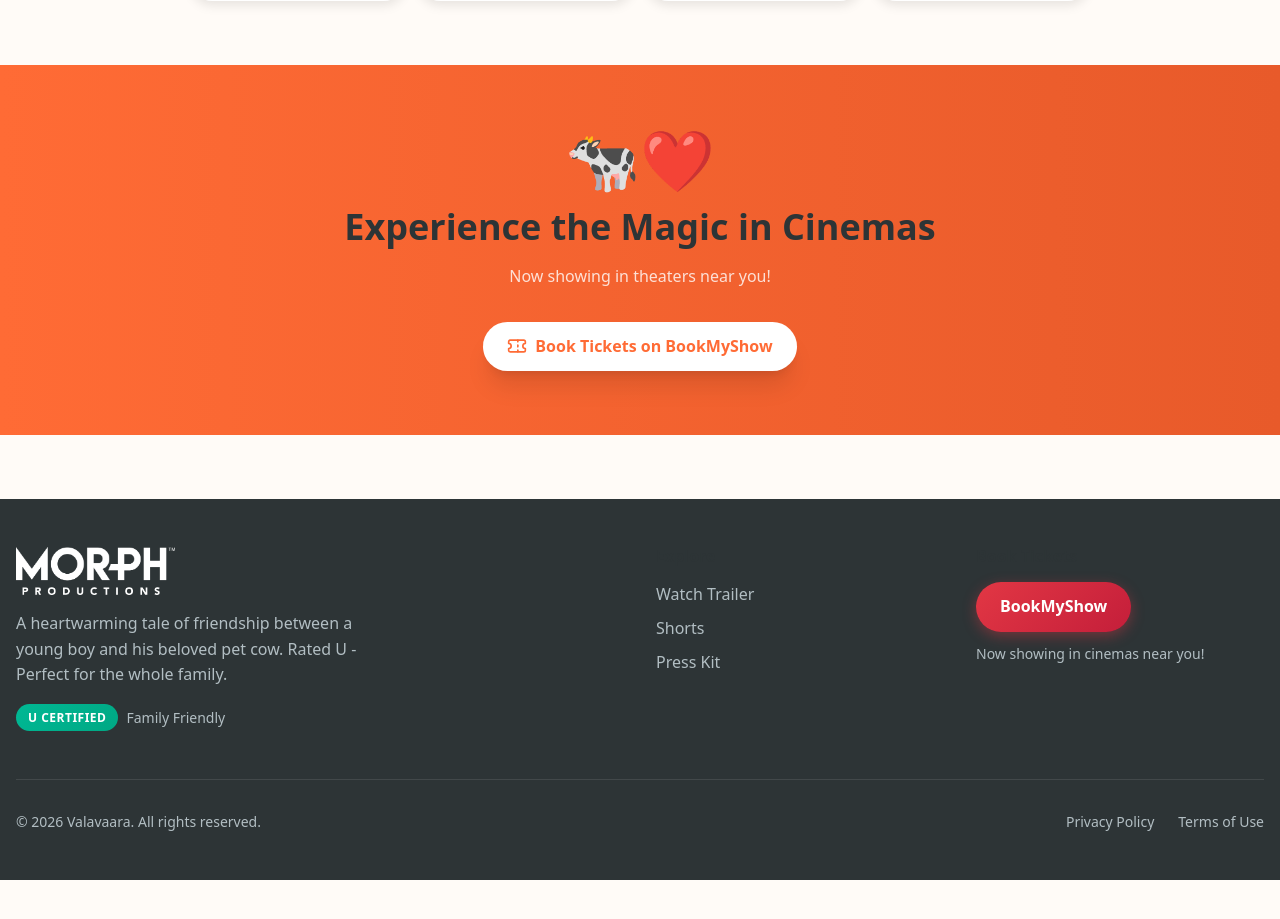
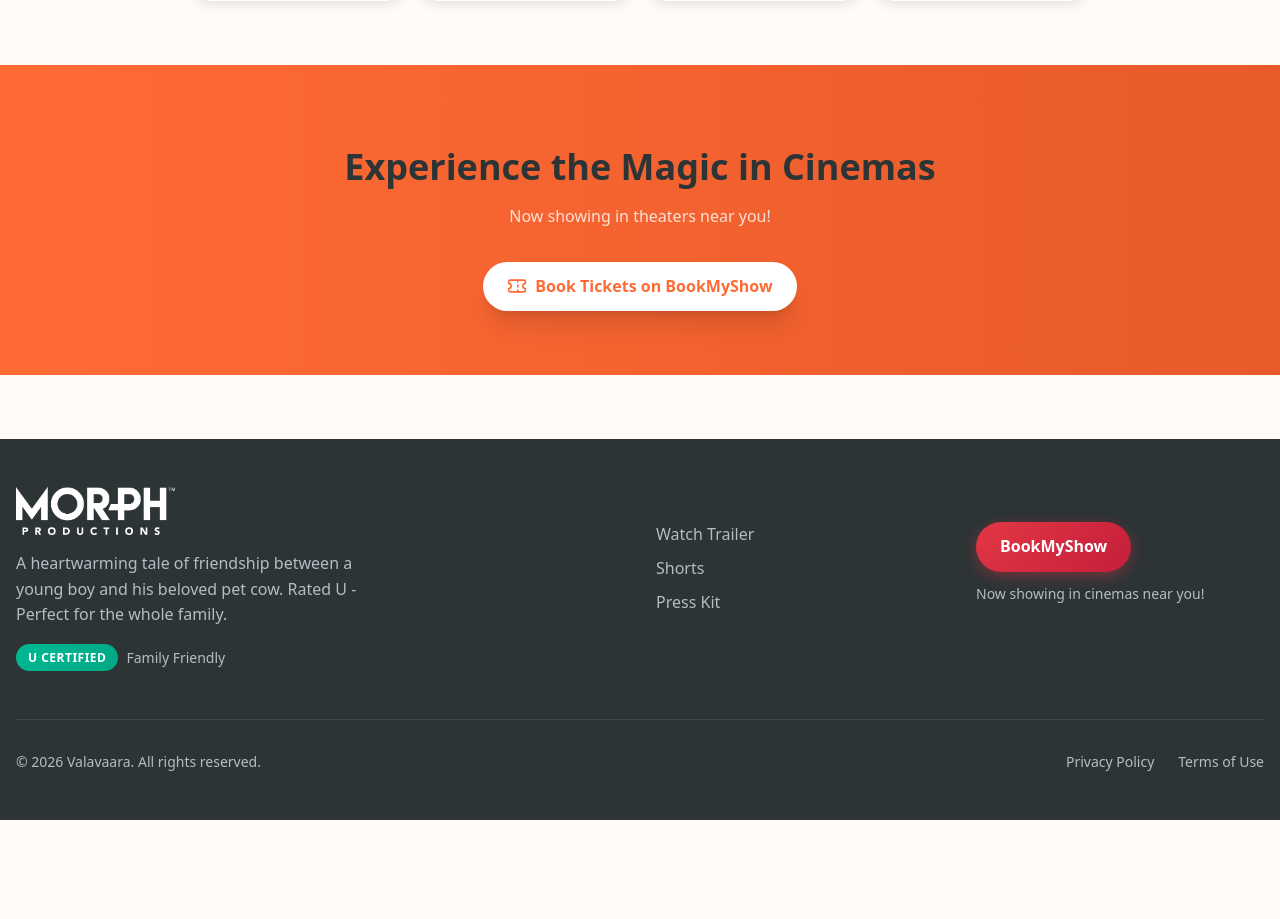
Before and after one commit to AnishSinghMorph/valavaara, a Next.js app: page / in a window 1280 px wide. Shown: the part 6000-6919 px from the top of the page. Built offline with nearby package versions, Linux system fonts and the light colour scheme; no server answers.

Commit message:
new upload

```diff
--- a/src/app/page.tsx
+++ b/src/app/page.tsx
@@ -475,7 +475,7 @@
             whileInView={{ opacity: 1, scale: 1 }}
             viewport={{ once: true }}
           >
-            <span className="text-6xl mb-4 block">🐄❤️</span>
+            <span className="text-6xl mb-4 block"></span>
             <h2 className="text-3xl md:text-4xl font-bold text-white mb-4">
               Experience the Magic in Cinemas
             </h2>
```
